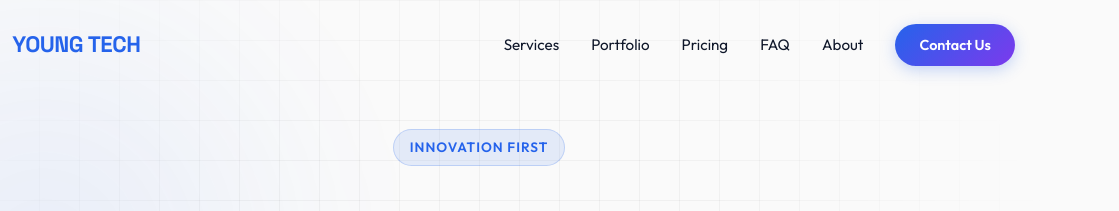
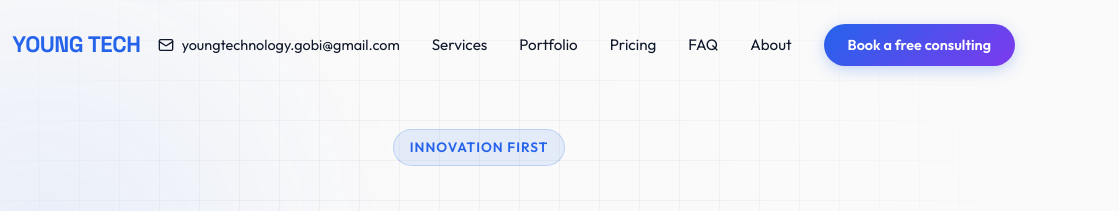
Before and after one commit to youngtech-ceo/YOUNGTECH, a plain HTML site: page index.html in a window 1280 px wide. Shown: the top 211 px of the page, 161-1280 px from the left. Drawn offline with nearby package versions, Linux system fonts and the light colour scheme; no server answers.

Commit message:
index.html

```diff
--- a/index.html
+++ b/index.html
@@ -37,12 +37,16 @@
                     <span>Menu</span>
                     <button class="nav-close-btn" aria-label="Close menu"><i data-lucide="x"></i></button>
                 </li>
+                <li><a href="mailto:youngtechnology.gobi@gmail.com" class="nav-link nav-email" style="display: flex; align-items: center; gap: 0.5rem; font-size: 0.9rem;">
+                    <i data-lucide="mail" style="width: 16px;"></i>
+                    <span class="email-text">youngtechnology.gobi@gmail.com</span>
+                </a></li>
                 <li><a href="#services" class="nav-link">Services</a></li>
                 <li><a href="#portfolio" class="nav-link">Portfolio</a></li>
                 <li><a href="#pricing" class="nav-link">Pricing</a></li>
                 <li><a href="#faq" class="nav-link">FAQ</a></li>
                 <li><a href="#about" class="nav-link">About</a></li>
-                <li><a href="#contact" class="btn-primary-sm">Contact Us</a></li>
+                <li><a href="https://wa.me/918012676122?text=Hello%20Young%20Technology!%20I'd%20like%20to%20book%20a%20free%20consulting%20session." class="btn-primary-sm" target="_blank">Book a free consulting</a></li>
             </ul>
         </div>
     </nav>
```
